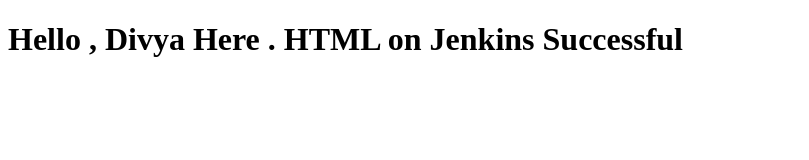
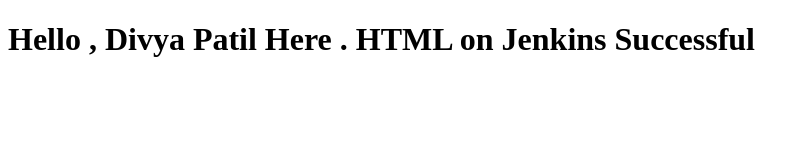
Before and after one commit to Divyap8/html, a plain HTML site: page index.html in a window 1280 px wide. Shown: the whole page, without its empty margins (0-809 px from the left). Drawn offline with Linux system fonts and the light colour scheme.

Commit message:
finalone

```diff
--- a/index.html
+++ b/index.html
@@ -6,6 +6,6 @@
     <title>HTML App</title>
 </head>
 <body>
-    <h1>Hello , Divya Here . HTML on Jenkins Successful</h1>
+    <h1>Hello , Divya Patil Here . HTML on Jenkins Successful</h1>
 </body>
 </html>
```
